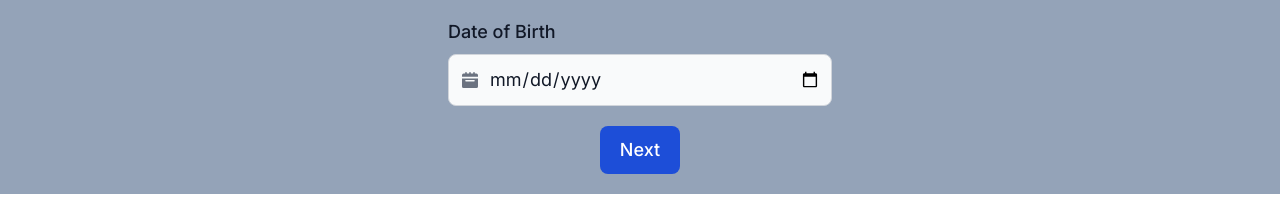
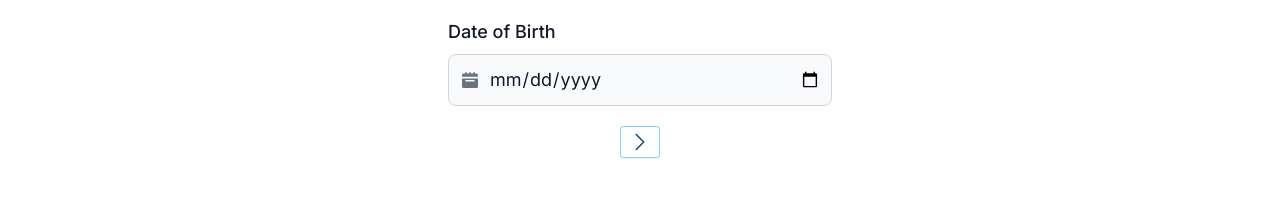
Before and after one commit to eakelvin/form-test, a Next.js app: page / in a window 1280 px wide. Shown: the part 422-646 px from the top of the page. Built offline with nearby package versions, Linux system fonts and the light colour scheme.

Commit message:
validation && error

```diff
--- a/app/page.tsx
+++ b/app/page.tsx
@@ -6,7 +6,7 @@ const Home = () => {
   return (
     <>
       {/* <div className="gap-16 items-center py-8 px-4 mx-auto max-w-screen-xl lg:grid lg:grid-cols-2 lg:py-16 lg:px-6"> */}
-      <div className="bg-slate-400 text-gray-900 sm:text-lg dark:text-gray-400 p-5">
+      <div className="text-gray-900 sm:text-lg dark:text-gray-400 p-5">
         <Form />
       </div>
     </>
--- a/components/Form.tsx
+++ b/components/Form.tsx
@@ -23,10 +23,12 @@ const steps = [
 ]
 
 const Form = () => {
-    const { register, handleSubmit, formState: { errors, isSubmitSuccessful }, reset } = useForm<FormData>();
+    const { register, handleSubmit, formState: { errors, isSubmitSuccessful, isValid }, reset } = useForm<FormData>();
     const [formData, setFormData] = useState<FormData | null>(null);
     const [currentStep, setCurrentStep] = useState(0)
     const [showInput, setShowInput] = useState<boolean>(false)
+    const [errorMessage, setErrorMessage] = useState<string | null>(null);
+
 
     const onSubmit = async (data: FormData) => {
         try {
@@ -44,8 +46,12 @@ const Form = () => {
     }
 
     const next = () => {
-        if (currentStep < steps.length - 1) {
-            setCurrentStep(step => step + 1)
+        if (isValid) {
+            if (currentStep < steps.length - 1) {
+                setCurrentStep(step => step + 1)
+            }
+        } else {
+            setErrorMessage('Fill in the details to continue')
         }
     }
 
@@ -57,7 +63,7 @@ const Form = () => {
 
 
     return (
-        <div>
+        <div className=''>
             <nav aria-label='Progress'>
                 <ol role='list' className='space-y-4 md:flex md:space-x-8 md:space-y-0'>
                     {steps.map((step, index) => (
@@ -104,9 +110,9 @@ const Form = () => {
                                 className="bg-gray-50 border border-gray-300 text-gray-900 text-md rounded-lg focus:ring-blue-500 focus:border-blue-500 block w-full p-2.5 dark:bg-gray-700 dark:border-gray-600 dark:placeholder-gray-400 dark:text-white dark:focus:ring-blue-500 dark:focus:border-blue-500"
                                 placeholder="Enter your first name"
                                 required
-                                {...register(`personalInfo.${0}.firstName`)}
-                            // {errors.firstName && <p> {errors.firstName.message} </p>}
+                                {...register(`personalInfo.${0}.firstName`, { required: true })}
                             />
+                             {errors.personalInfo?.[0]?.firstName && ( <p>FirstName is Required</p> )}
                         </div>
                         <div className='mb-5'>
                             <label htmlFor="lastName" className="block mb-2 text-md font-medium text-gray-900 dark:text-white">Last name</label>
@@ -116,12 +122,13 @@ const Form = () => {
                                 className="bg-gray-50 border border-gray-300 text-gray-900 text-md rounded-lg focus:ring-blue-500 focus:border-blue-500 block w-full p-2.5 dark:bg-gray-700 dark:border-gray-600 dark:placeholder-gray-400 dark:text-white dark:focus:ring-blue-500 dark:focus:border-blue-500"
                                 placeholder="Enter your last name"
                                 required
-                                {...register(`personalInfo.${0}.lastName`)}
+                                {...register(`personalInfo.${0}.lastName`, { required: true })}
                             />
+                            {errors.personalInfo?.[0]?.lastName && ( <p>LastName is Required</p> )}
                         </div>
                         <div className="mb-5">
                             <label htmlFor="dob" className="block mb-2 text-md font-medium text-gray-900 dark:text-white">Date of Birth</label>
-                            <div className="relative max-w-sm">
+                            <div className="relative">
                                 <div className="absolute inset-y-0 start-0 flex items-center ps-3.5 pointer-events-none">
                                     <svg className="w-4 h-4 text-gray-500 dark:text-gray-400" aria-hidden="true" xmlns="http://www.w3.org/2000/svg" fill="currentColor" viewBox="0 0 20 20">
                                         <path d="M20 4a2 2 0 0 0-2-2h-2V1a1 1 0 0 0-2 0v1h-3V1a1 1 0 0 0-2 0v1H6V1a1 1 0 0 0-2 0v1H2a2 2 0 0 0-2 2v2h20V4ZM0 18a2 2 0 0 0 2 2h16a2 2 0 0 0 2-2V8H0v10Zm5-8h10a1 1 0 0 1 0 2H5a1 1 0 0 1 0-2Z" />
@@ -131,18 +138,26 @@ const Form = () => {
                                     type="date"
                                     className="bg-gray-50 border border-gray-300 text-gray-900 text-md rounded-lg focus:ring-blue-500 focus:border-blue-500 block w-full ps-10 p-2.5 dark:bg-gray-700 dark:border-gray-600 dark:placeholder-gray-400 dark:text-white dark:focus:ring-blue-500 dark:focus:border-blue-500"
                                     placeholder="Select date"
-                                    {...register(`personalInfo.${0}.dob`)}
+                                    {...register(`personalInfo.${0}.dob`, { required: true })}
                                 />
+                                {errors.personalInfo?.[0]?.dob && ( <p>Date of Birth is Required</p> )}
                             </div>
                         </div>
+                        {errorMessage && (
+                            <div className="text-red-500 mt-2">
+                                {errorMessage}
+                            </div>
+                        )}
                         <div className='flex justify-center'>
                             <button
+                                type='button'
                                 onClick={next}
                                 disabled={currentStep === steps.length - 1}
-                                type="button"
-                                className="mx-auto text-white bg-blue-700 hover:bg-blue-800 focus:ring-4 focus:outline-none focus:ring-blue-300 font-medium rounded-lg text-md px-5 py-2.5 text-center dark:bg-blue-600 dark:hover:bg-blue-700 dark:focus:ring-blue-800"
+                                className='rounded bg-white px-2 py-1 text-sm font-semibold text-sky-900 shadow-sm ring-1 ring-inset ring-sky-300 hover:bg-sky-50 disabled:cursor-not-allowed disabled:opacity-50'
                             >
-                                Next
+                                <svg xmlns='http://www.w3.org/2000/svg' fill='none' viewBox='0 0 24 24' strokeWidth='1.5' stroke='currentColor' className='h-6 w-6'>
+                                    <path strokeLinecap='round' strokeLinejoin='round' d='M8.25 4.5l7.5 7.5-7.5 7.5' />
+                                </svg>
                             </button>
                         </div>
                     </div>
@@ -212,7 +227,7 @@ const Form = () => {
                         <button
                             type='button'
                             onClick={prev}
-                            disabled={!currentStep}
+                            // disabled={!currentStep}
                             className='rounded bg-white px-2 py-1 text-sm font-semibold text-sky-900 shadow-sm ring-1 ring-inset ring-sky-300 hover:bg-sky-50 disabled:cursor-not-allowed disabled:opacity-50'
                         >
                             <svg
@@ -241,10 +256,10 @@ const Form = () => {
                 )}
 
                 {currentStep === 2 && formData && (
-                    <div className='mt-8 text-white'>
+                    <div className='mt-8'>
                         <h1 className='font-bold text-center text-2xl'>Complete</h1>
                         <p className='text-xl-leading-6 text-center'>Thank you for your submission</p>
-                        <p className='mt-1'>A Sample JSON</p>
+                        <p className='mt-1'>Sample JSON of your Information</p>
                         <pre>{JSON.stringify(formData, null, 2)}</pre>
                     </div>
                 )}
@@ -296,7 +311,6 @@ const Form = () => {
             </button>
             </div>
             </div> */}
-
         </div>
     )
 }
```
